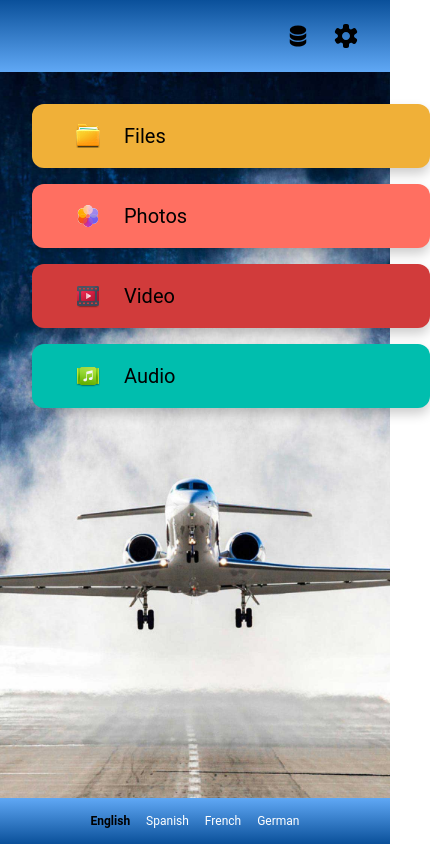
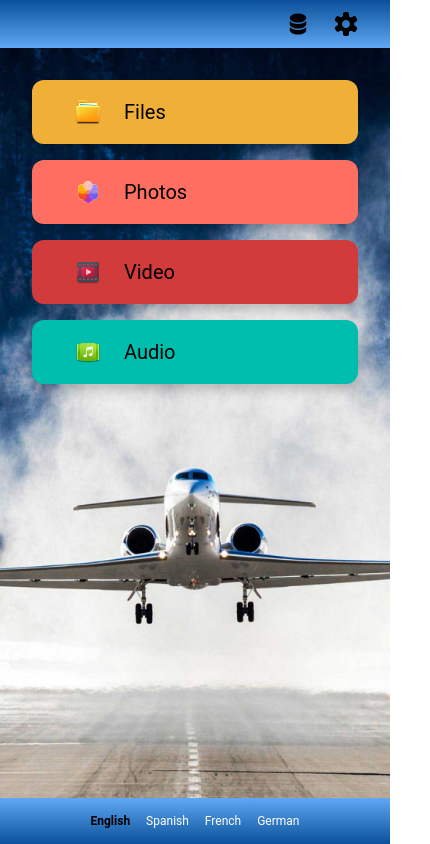
Before and after one commit to alberti-tu/NAS, a Next.js app: page / in a window 390 px wide. Shown: the whole page, 430 px wide, since content can reach past the window. Built offline with nearby package versions, Linux system fonts and the light colour scheme.

Commit message:
fix responsive

```diff
--- a/src/components/header.tsx
+++ b/src/components/header.tsx
@@ -7,9 +7,9 @@ type ToolbarButton = {
   icon?: string
 }
 
-const toolbarButtons : ToolbarButton[] = [
+const toolbarButtons: ToolbarButton[] = [
   { href: '/phpmyadmin', icon: '/icons/database.svg' },
-  { href: `https://${location.hostname}:5001`, icon: '/icons/settings.svg' }
+  { href: 'https://myhouselan.ddns.net:5001', icon: '/icons/settings.svg' }
 ]
 
 const Header = (): JSX.Element => {
--- a/src/styles/_pages.scss
+++ b/src/styles/_pages.scss
@@ -4,7 +4,7 @@
   flex-wrap: wrap;
   justify-content: right;
   background: linear-gradient(0deg, $primary-light 0%, $primary-dark 100%);
-  padding: 0.75rem 1.25rem;
+  padding: 0rem 1.25rem;
 
   .button {
     transition: all 500ms;
--- a/src/styles/components/_buttons.scss
+++ b/src/styles/components/_buttons.scss
@@ -16,7 +16,6 @@
 
     padding: 0.5rem 2rem;
     font-size: 20px;
-    width: 100%;
 
     cursor: pointer;
 
```
